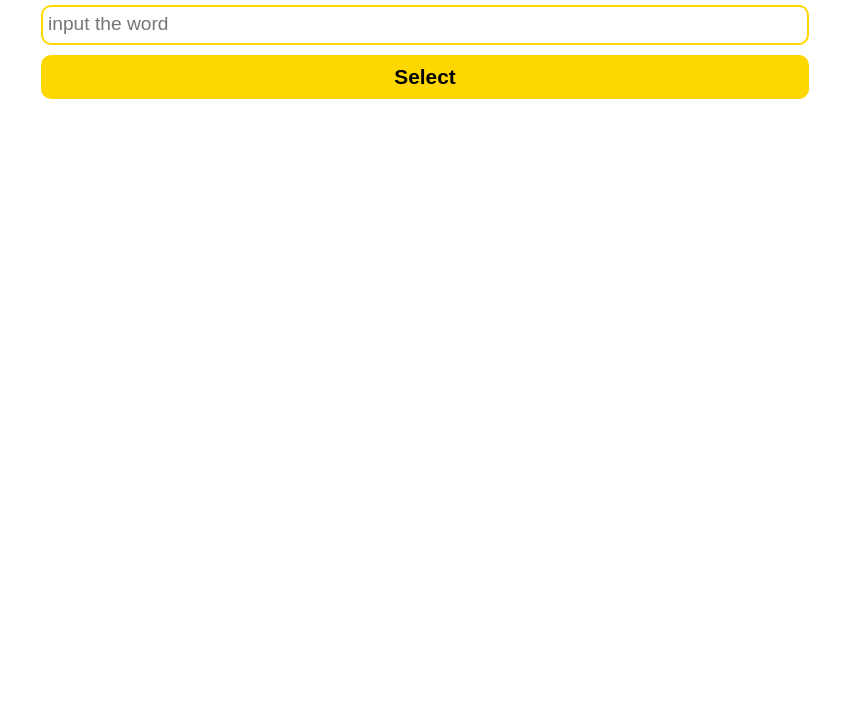
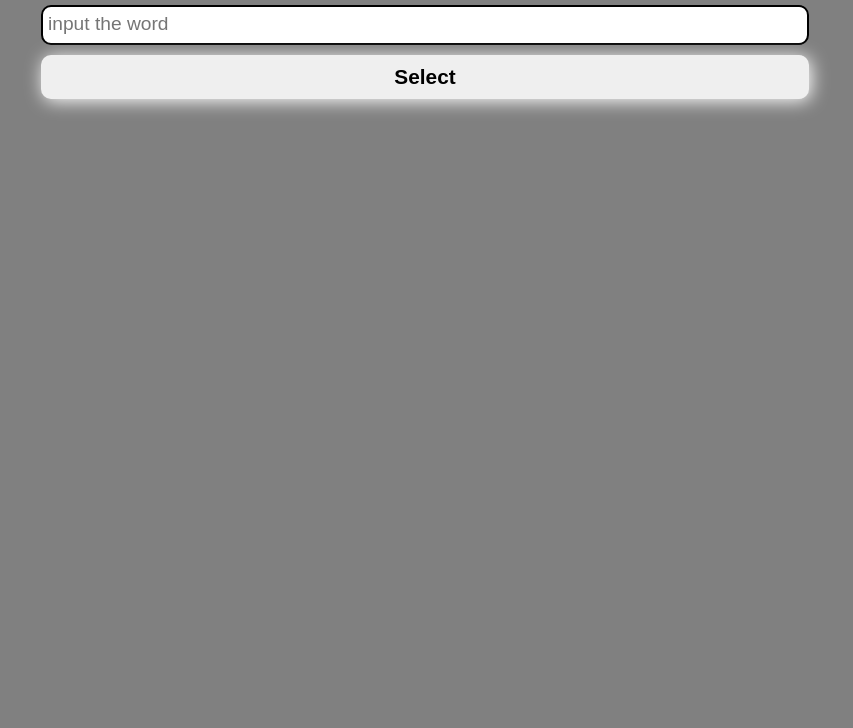
Before and after one commit to PhillipNemo/Dictionary-app, a plain HTML site: page index.html in a window 1280 px wide. Shown: the part 72-800 px from the top of the page, without its empty margins (215-1068 px from the left). Drawn offline with Linux system fonts and the light colour scheme.

Commit message:
Update style.css

```diff
--- a/style.css
+++ b/style.css
@@ -4,7 +4,9 @@
   margin: 0;
   box-sizing: border-box;
 }
-
+body{
+   Background-color:grey;
+}
 
 
 h1{
@@ -27,7 +29,7 @@ input{
   height: 40px;
   outline:none;
   border-radius:10px;
-  border: 2px solid gold;
+  border: 2px solid black;
 }
 input::placeholder{
   font-size: 1.2rem;
@@ -47,7 +49,7 @@ button{
   border:none;
   border-radius:10px;
   color: #000;
-  background-color: gold;
+  Box-shadow: 2px 2px 18px white;
 }
 span{
   color:gold;
```
